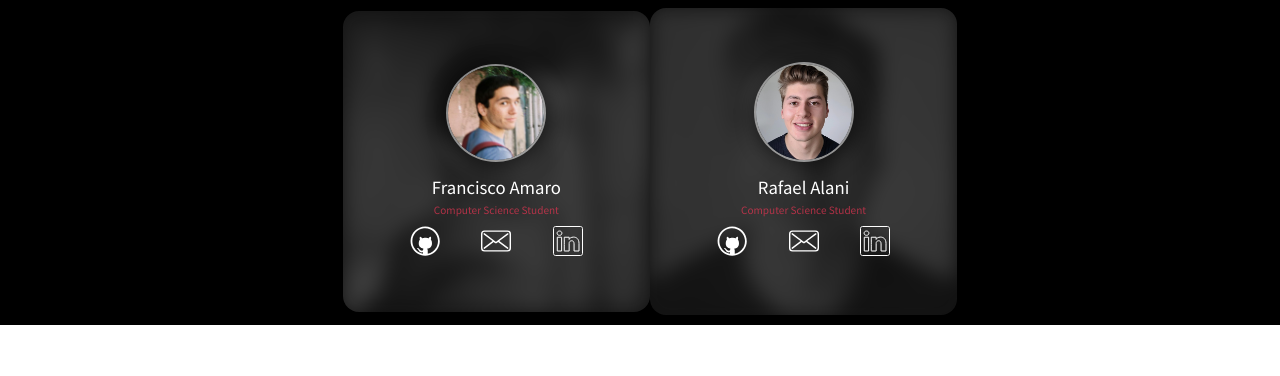
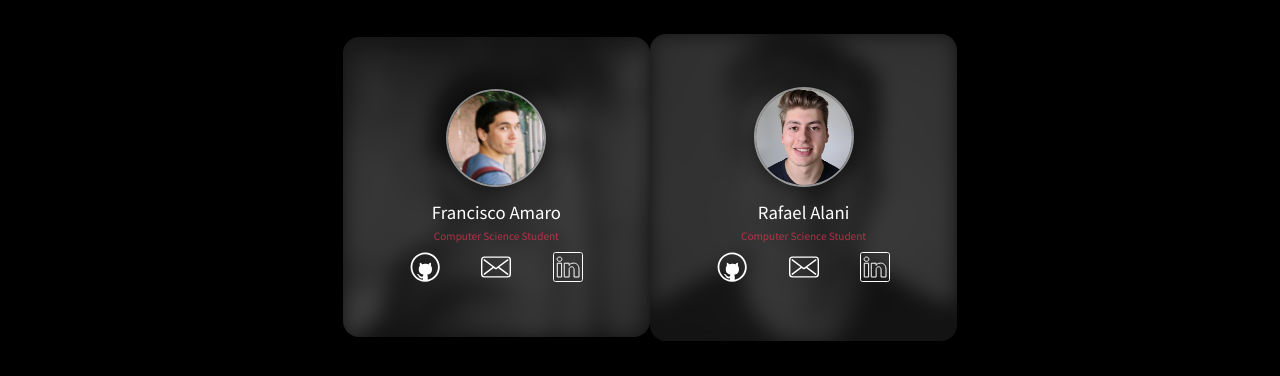
Before and after one commit to rafael-alani/ride-sharing, a plain HTML site: page index.html in a window 1280 px wide. Shown: the part 1277-1653 px from the top of the page. Before the commit the page ends 1602 px from the top, so only its background shows below. Drawn offline with Linux system fonts and the light colour scheme.

Commit message:
I changed the bottom margin

```diff
--- a/CSS/developer-section.css
+++ b/CSS/developer-section.css
@@ -109,4 +109,5 @@
   display: flex;
   justify-content: center;
   align-items: center;
+  margin: 2%
 }
```
